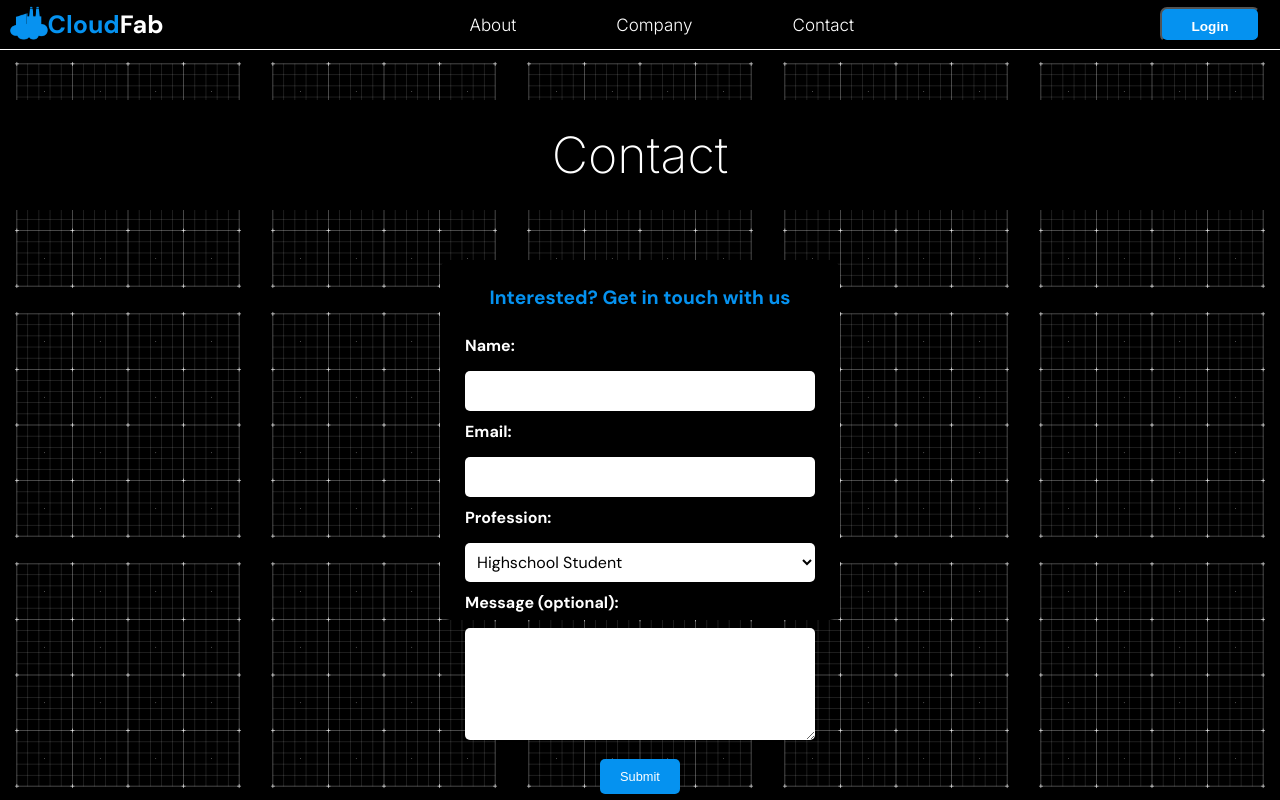
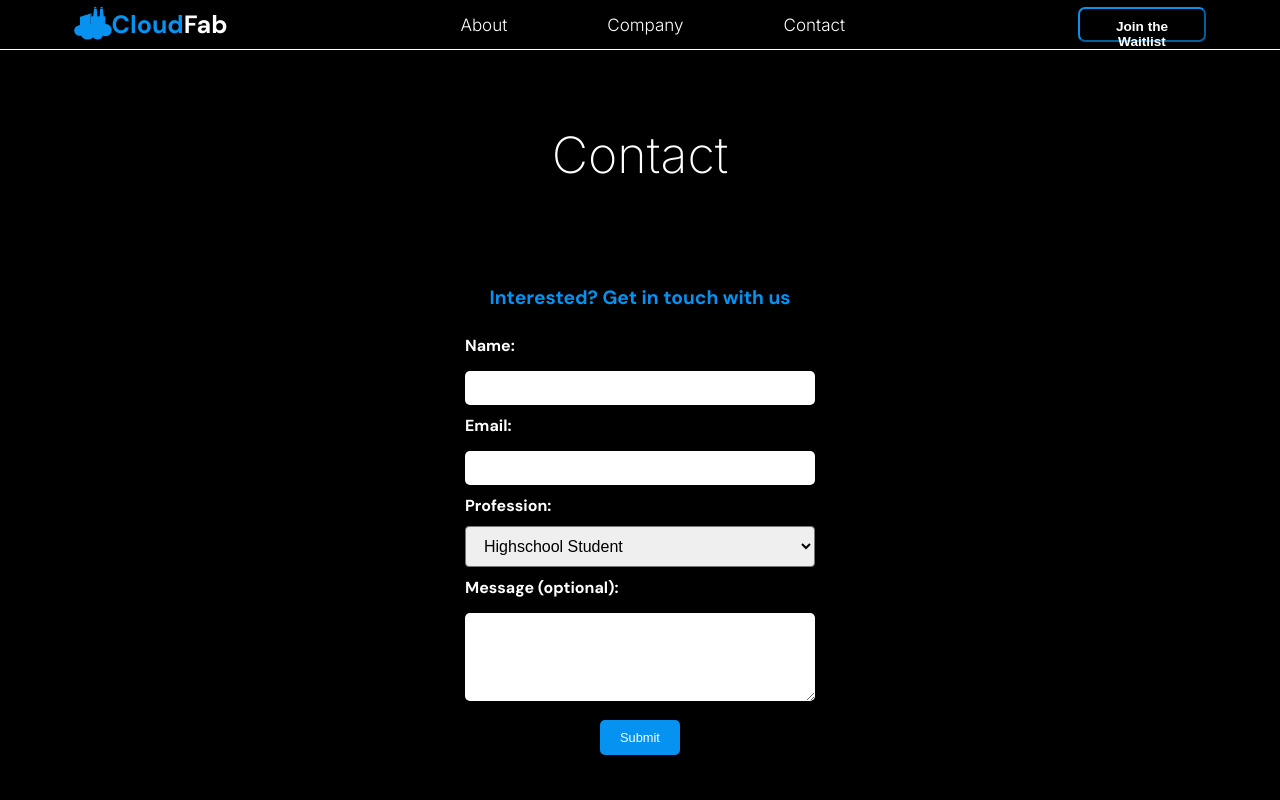
Before and after one commit to jrdgs/CloudFab, a React (Create React App) app in the folder landing-page/: page /contact in a window 1280 px wide. Built offline with nearby package versions, Linux system fonts and the light colour scheme.

Commit message:
merged all pages onto home page

```diff
--- a/landing-page/src/components/About/About.css
+++ b/landing-page/src/components/About/About.css
@@ -7,9 +7,9 @@
     padding-top: 50px;
     color: white;
     background-color: var(--background-color);
-    background-image: url('../../images/background.svg');
+    /* background-image: url('../../images/background.svg');
     background-repeat: round;
-    background-size: 20vw;
+    background-size: 20vw; */
 }
 
 .AboutBackground > h1 {
@@ -20,12 +20,12 @@
     width: 100vw;
     text-align: center;
     background-color: black;
+    margin-bottom: 50px;
 }
 
 .TextTitles {
     display: flex;
     font-size: 2em;
-    margin-top: 100px;
     background-color: var(--background-color);
     padding: 10px;
     width: 80vw;
@@ -35,8 +35,9 @@
 
 .Text {
     display: flex;
-    font-weight: 600;
+    font-weight: 300;
     background-color: var(--background-color);
     width: 80vw;
     padding: 25px;
+    margin-bottom: 75px;
 }
--- a/landing-page/src/components/Body/Body.css
+++ b/landing-page/src/components/Body/Body.css
@@ -3,11 +3,9 @@
     flex-direction: column;
     justify-content: flex-start;
     align-items: center;
-    height: 175vh;
     background-color: var(--background-color);
-    background-image: url('../../images/background.svg');
-    background-repeat: round;
-    background-size: 20vw;
+    /*background-image: url('../../images/background.svg');
+    background-repeat: round;*/
 }
 
 .AppTitleCloud {
--- a/landing-page/src/components/Body/Body.js
+++ b/landing-page/src/components/Body/Body.js
@@ -1,7 +1,6 @@
 // Body.js
 import React from 'react';
 import './Body.css';
-import InquiryForm from '../InquiryForm/InquiryForm';
 import CADModel from '../../images/CADModel.png';
 import CADMachine from '../../images/CADMachine.png';
 import CADPart from '../../images/CADPart.png';
@@ -30,7 +29,6 @@ export default function Body () {
                     <img className='HomeCardImg' src={CADPart} alt=''></img>
                 </div>
             </div>
-            <InquiryForm />
         </div>
     )
 }
--- a/landing-page/src/components/Company/Company.css
+++ b/landing-page/src/components/Company/Company.css
@@ -7,9 +7,9 @@
     align-items: center;
     padding-top: 50px;
     background-color: var(--background-color);
-    background-image: url('../../images/background.svg');
+    /* background-image: url('../../images/background.svg');
     background-repeat: round;
-    background-size: 20vw;
+    background-size: 20vw; */
 }
 
 .CompanyBackground > h1 {
--- a/landing-page/src/components/Contact/Contact.css
+++ b/landing-page/src/components/Contact/Contact.css
@@ -8,9 +8,9 @@
     padding-top: 50px;
     color: white;
     background-color: var(--background-color);
-    background-image: url('../../images/background.svg');
+    /* background-image: url('../../images/background.svg');
     background-repeat: round;
-    background-size: 20vw;
+    background-size: 20vw; */
 }
 
 .ContactBackground > h1 {
--- a/landing-page/src/components/InquiryForm/InquiryForm.css
+++ b/landing-page/src/components/InquiryForm/InquiryForm.css
@@ -1,14 +1,14 @@
+/* InquiryForm.css */
 .InquiryFormContainer {
   display: flex;
   flex-direction: column;
   align-items: center;
-  width: 50vw;
+  width: 50vw; /* Flexible width for smaller screens */
   max-width: 400px;
   margin: 0;
   background-color: var(--background-color);
   border-radius: 10px;
   padding: 25px;
-  height: 45vh;
 }
 
 .InquiryFormHeader {
@@ -33,20 +33,13 @@
   margin: 10px 0px;
 }
 
-.InquiryForm input,
-.InquiryForm textarea,
-.InquiryForm select {
-  font-family: "DM Sans", sans-serif;
-  font-size: 1rem;
-  color: #000;
-  line-height: 1.5;
+.InquiryForm input, .InquiryForm textarea {
   padding: 8px;
   margin-top: 5px;
   border-radius: 5px;
   border: none;
+  font-size: 1rem;
   width: 100%;
-  box-sizing: border-box;
-  background-color: #fff;
 }
 
 .InquiryForm button {
@@ -77,29 +70,30 @@ select {
 
 select:focus {
   border-color: var(--primary-color);
-  box-shadow: 0 0 4px rgba(0, 123, 255, 0.5);
+  box-shadow: 0 0 4px rgba(0, 123, 255, 0.5); /* Add a subtle shadow */
 }
 
 select:hover {
-  background-color: #f1f1f1;
+  background-color: #f1f1f1; /* Slightly darker background on hover */
 }
 
-.SuccessMessage,
-.ErrorMessage {
-  padding: 10px;
-  border-radius: 5px;
-  text-align: center;
-  margin-bottom: 15px;
-  font-size: 1rem;
-  font-family: "DM Sans", sans-serif;
-}
+/* @media (max-width: 600px) {
+  .InquiryFormHeader {
+    font-size: 1rem;
+  }
 
-.SuccessMessage {
-  background-color: #4caf50;
-  color: #fff;
-}
+  .FormLabel {
+    font-size: 0.9rem;
+  }
 
-.ErrorMessage {
-  background-color: #f44336;
-  color: #fff;
-}
+  .InquiryForm input, .InquiryForm textarea {
+    font-size: 0.9rem;
+    padding: 6px;
+  }
+
+  .InquiryForm button {
+    font-size: 0.7rem;
+    padding: 4px;
+    width: 70px;
+  }
+} */
--- a/landing-page/src/components/Navbar/Navbar.css
+++ b/landing-page/src/components/Navbar/Navbar.css
@@ -24,6 +24,7 @@
     background-color: var(--navbar-color);
     cursor: pointer;
     padding: 5px 0;
+    margin-left: 5vw;
     font-size: 25px;
     border: 0;
     color: inherit;
@@ -70,16 +71,23 @@
     transform: scale(1,1);
 }
 
-.login-button {
+.waitlist-button {
     color: white;
     padding: 10px 20px;
     margin-right: 10px;
-    background-color: var(--primary-color);
+    background-color: var(--navbar-color);
+    border-color: var(--primary-color);
     border-radius: 7px;
     box-shadow: 0px;
     font-size: 0.85rem;
     font-weight: 600;
     cursor: pointer;
     height: 35px;
-    width: 100px;
+    width: 10vw;
+    margin-right: 5vw;
 }
+
+.waitlist-button:hover {
+    background-image: linear-gradient(0deg, rgba(5,146,240,1) 0%, rgba(0,0,0,1) 20%);
+
+}
--- a/landing-page/src/components/Navbar/Navbar.js
+++ b/landing-page/src/components/Navbar/Navbar.js
@@ -14,7 +14,7 @@ export default function Navbar(){
                 <li><a href="company">Company</a></li>
                 <li><a href="contact">Contact</a></li>
             </ul>
-            <button className="login-button">Login</button>
+            <button className="waitlist-button">Join the Waitlist</button>
       </nav>
     )
 }
--- a/landing-page/src/pages/HomePage.js
+++ b/landing-page/src/pages/HomePage.js
@@ -1,14 +1,20 @@
 import React from 'react';
 import Navbar from '../components/Navbar/Navbar';
 import Body from '../components/Body/Body';
+import About from '../components/About/About';
+import Company from '../components/Company/Company';
+import Contact from '../components/Contact/Contact';
 
-function About() {
+function HomePage() {
   return (
     <div>
       <Navbar />
       <Body />
+      <About />
+      <Company />
+      <Contact />
     </div>
   );
 }
 
-export default About;
+export default HomePage;
```
